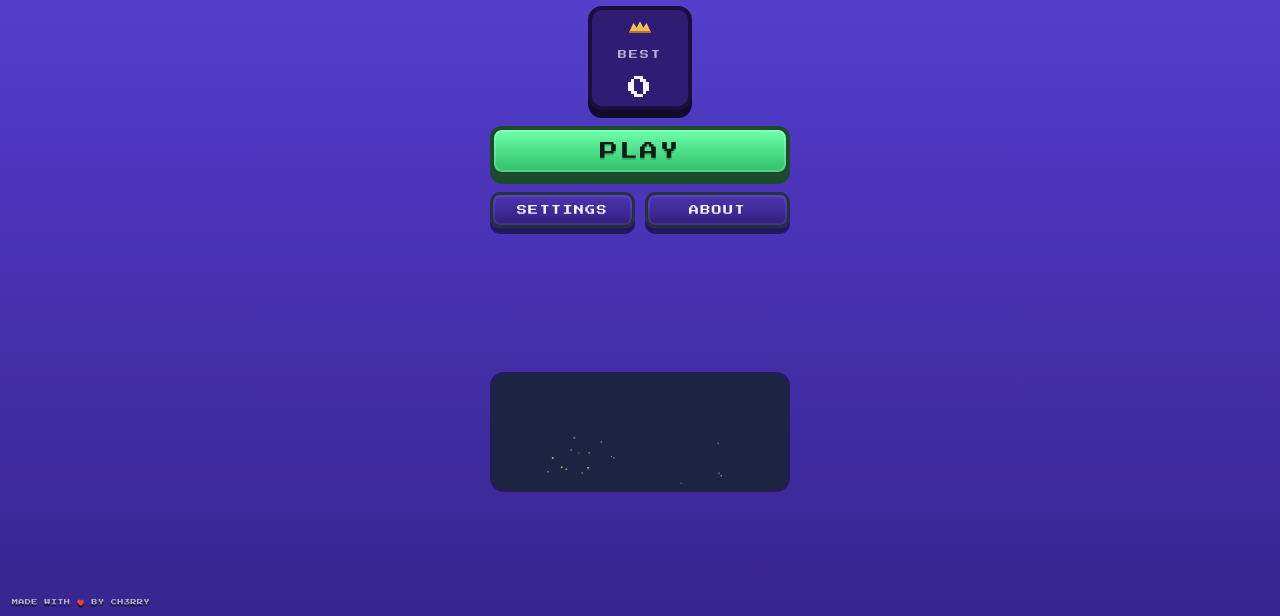
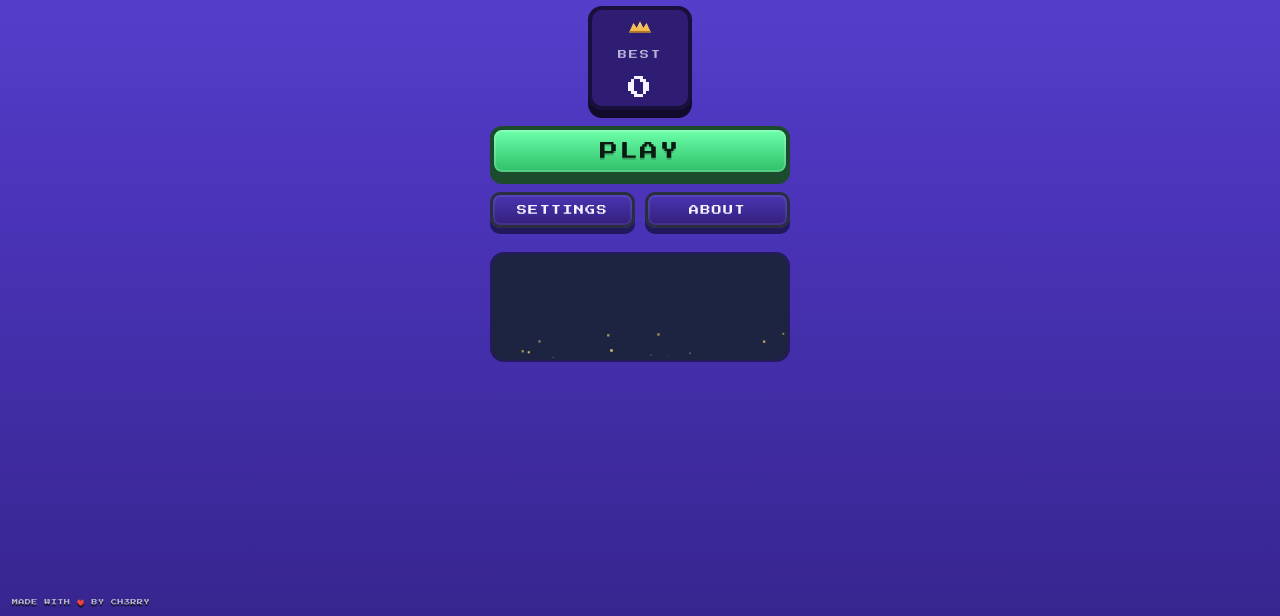
Before and after one commit to Gh0st0019/sandtris, a plain HTML site: page index.html in a window 1280 px wide. Shown: the part 184-800 px from the top of the page. Drawn offline with Linux system fonts and the light colour scheme.

Commit message:
Add menu sand motion and constant drop

```diff
--- a/app.js
+++ b/app.js
@@ -142,7 +142,7 @@ let piece = null;
 let trayPieces = new Array(TRAY_SIZE).fill(null);
 let activeTraySlot = null;
 let dragging = null;
-let dropBoostTimer = 0;
+const FAST_DROP = 0.05;
 let holdType = null;
 let holdUsed = false;
 let pieceState = "idle";
@@ -446,17 +446,17 @@ if (menuSandCanvas && menuSandCtx) {
 }
 
 function spawnMenuSandBurst(width) {
-  const count = 4 + ((Math.random() * 4) | 0);
+  const count = 6 + ((Math.random() * 5) | 0);
   for (let i = 0; i < count; i++) {
     menuSandState.particles.push({
       type: "fall",
       x: randRange(6, width - 6),
-      y: randRange(-20, -4),
-      vx: randRange(-0.03, 0.03),
-      vy: randRange(0.06, 0.14),
-      size: randRange(1.5, 2.6),
-      life: randRange(1200, 2000),
-      ttl: randRange(1200, 2000),
+      y: randRange(-18, -4),
+      vx: randRange(-0.035, 0.035),
+      vy: randRange(0.08, 0.18),
+      size: randRange(1.8, 3.2),
+      life: randRange(1200, 1900),
+      ttl: randRange(1200, 1900),
       tint: randRange(-10, 10),
     });
   }
@@ -481,7 +481,7 @@ function updateMenuSand(dt) {
   }
 
   const floorY = height - 8;
-  const gravity = 0.0016;
+  const gravity = 0.0021;
 
   menuSandCtx.clearRect(0, 0, width, height);
 
@@ -542,6 +542,7 @@ function showMenu() {
   document.body.classList.remove("is-playing");
   renderLeaderboard(loadLeaderboard());
   updateMenuStats();
+  requestAnimationFrame(resizeMenuSand);
 }
 
 function showAbout() {
@@ -583,7 +584,6 @@ function startGame() {
   pieceState = "idle";
   activeTraySlot = null;
   dragging = null;
-  dropBoostTimer = 0;
   initTray();
   drawPreview(nextCtx, trayPieces[0]);
   drawPreview(holdCtx, holdType);
@@ -885,14 +885,10 @@ function update(dt) {
   windPhase += dt * 0.0009;
   wind = Math.sin(windPhase) * WIND_FACTOR;
 
-  if (dropBoostTimer > 0) {
-    dropBoostTimer -= dt;
-  }
-
   if (piece) {
     if (pieceState === "active") {
       dropTimer += dt;
-      const boosted = dropBoostTimer > 0 ? 0.05 : softDropping || touchDropping ? 0.2 : 1;
+      const boosted = FAST_DROP;
       const interval = dropInterval * boosted;
       let safety = 0;
       while (dropTimer >= interval && safety < 120) {
@@ -1232,7 +1228,6 @@ function endTrayDrag(event) {
       pieceState = "active";
       activeTraySlot = dragging.slot;
       dropTimer = 0;
-      dropBoostTimer = 600;
     } else {
       trayPieces[dragging.slot] = dragging.type;
       renderTray();
--- a/index.html
+++ b/index.html
@@ -4,7 +4,7 @@
     <meta charset="utf-8" />
     <meta name="viewport" content="width=device-width, initial-scale=1, viewport-fit=cover" />
     <title>Sandtris</title>
-    <link rel="manifest" href="manifest.webmanifest?v=20260201-13" />
+    <link rel="manifest" href="manifest.webmanifest?v=20260201-14" />
     <meta name="theme-color" content="#4b34b9" />
     <meta name="apple-mobile-web-app-capable" content="yes" />
     <meta name="apple-mobile-web-app-status-bar-style" content="black-translucent" />
@@ -14,7 +14,7 @@
     <link rel="icon" type="image/png" sizes="192x192" href="assets/icon-192.png" />
     <link rel="icon" type="image/png" sizes="512x512" href="assets/icon-512.png" />
     <link rel="apple-touch-icon" href="assets/apple-touch-icon.png" />
-    <link rel="stylesheet" href="style.css?v=20260201-13" />
+    <link rel="stylesheet" href="style.css?v=20260201-14" />
   </head>
   <body>
     <div class="app">
@@ -136,6 +136,6 @@
       </main>
     </div>
     <footer class="credit">Made with ❤️ by Ch3rry</footer>
-    <script src="app.js?v=20260201-13"></script>
+    <script src="app.js?v=20260201-14"></script>
   </body>
 </html>
--- a/style.css
+++ b/style.css
@@ -502,8 +502,8 @@ input {
 
 .start-sand {
   width: min(88vw, 300px);
-  height: 120px;
-  margin-top: auto;
+  height: 110px;
+  margin-top: 8px;
   border-radius: 14px;
   border: 2px solid #261a5c;
   background: linear-gradient(180deg, rgba(41, 30, 102, 0.65), rgba(20, 12, 54, 0.85));
```
Also changed, not shown: sw.js (+4 -4 lines).
